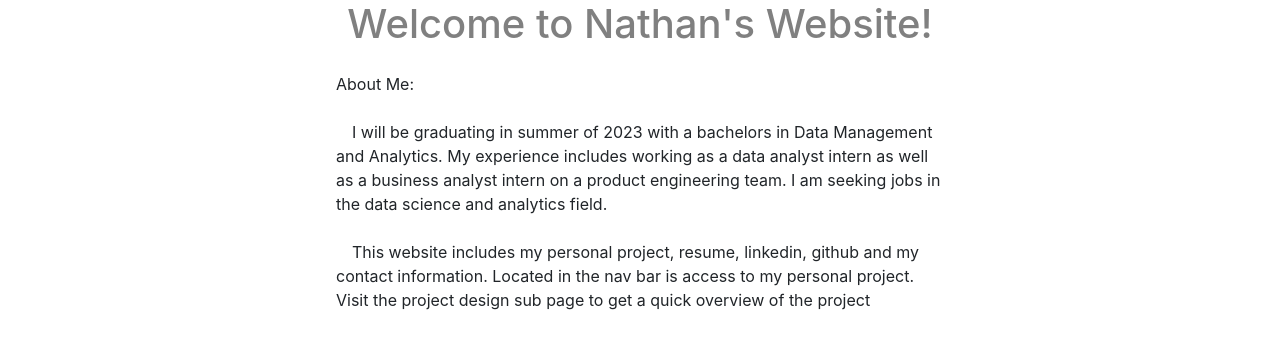
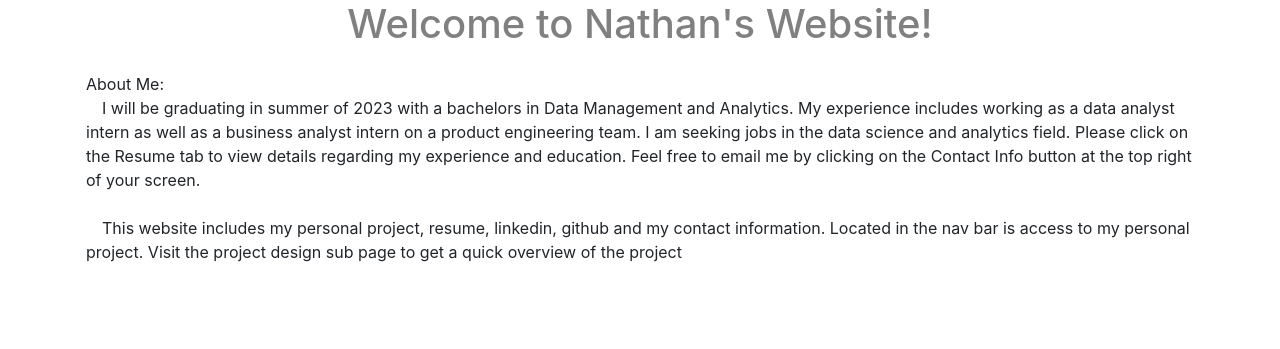
Before and after one commit to NathanHung369/CarGurus_Scrapping_Project, a Flask app: page / in a window 1280 px wide. Shown: the part 58-407 px from the top of the page. Run offline with Flask 2, Linux system fonts and the light colour scheme; some libraries are stand-ins or nearby versions.

Commit message:
added directions for home and design

```diff
--- a/FlaskCrudApp/templates/design.html
+++ b/FlaskCrudApp/templates/design.html
@@ -35,7 +35,7 @@
       <div class="row">
           <div class="p-2 justify-content-center">
 
-            <p3>The goal of this project is to predict the price of the Toyota 86/Subaru BRZ as well as tracking the market conditions using statistics, analytics. This project will be used to help me purchase my attainable dream car in the near future. Listed below are the main components of the project.</p3>
+            <p3>The goal of this project is to predict the price of the Toyota 86/Subaru BRZ as well as tracking the market conditions using statistics, analytics. This project will be used to help me purchase my attainable dream car in the near future. Listed below are the main components of the project.</p3> <br>
             <ul class="list-unstyled">
               <li>
                 1) Data Collection
@@ -82,6 +82,8 @@
               </li>
 
             </ul>
+            <br>
+            <p3><b>*Car Price Estimator, Dashboard, and Regression Model is located under the drop down in the navigation bar.</b></p3> <br>
 
         </div>
     </div>
--- a/FlaskCrudApp/templates/home.html
+++ b/FlaskCrudApp/templates/home.html
@@ -32,22 +32,27 @@
 
 
     <h1 class="text-center" style="color: gray">Welcome to Nathan's Website!</h1>
-    <div class="container-lg d-flex align-items-center justify-content-center">
-        <p3 class=" text-left w-50 p-3">
-            About Me:<br><br>
-            &emsp;I will be graduating in summer of 2023 with a bachelors in Data Management and Analytics.
-            My experience includes working as a data analyst intern as well as a business analyst intern on a product engineering team.
-            I am seeking jobs in the data science and analytics field.<br><br>
-
-            &emsp;This website includes my personal project, resume, linkedin, github and my contact information.
-            Located in the nav bar is access to my personal project. Visit the project design sub page to get a quick overview of the project<br>
 
 
-
-        </p3>
+    <div class="container">
+      <div class="row text-left p-3 justify-content-center">
+          <ul class="list-unstyled">
+            <li>
+              About Me:
+            </li>
+            <li>
+              &emsp;I will be graduating in summer of 2023 with a bachelors in Data Management and Analytics.
+            My experience includes working as a data analyst intern as well as a business analyst intern on a product engineering team.
+            I am seeking jobs in the data science and analytics field. Please click on the Resume tab to view details regarding my experience and education.
+            Feel free to email me by clicking on the Contact Info button at the top right of your screen.<br><br>
+            </li>
+            <li>
+              &emsp;This website includes my personal project, resume, linkedin, github and my contact information.
+            Located in the nav bar is access to my personal project. Visit the project design sub page to get a quick overview of the project<br>
+            </li>
+          </ul>
+      </div>
     </div>
-
-
 
 
 
```
Also changed, not shown: FlaskCrudApp/templates/Contact.html (+0 -10 lines).
